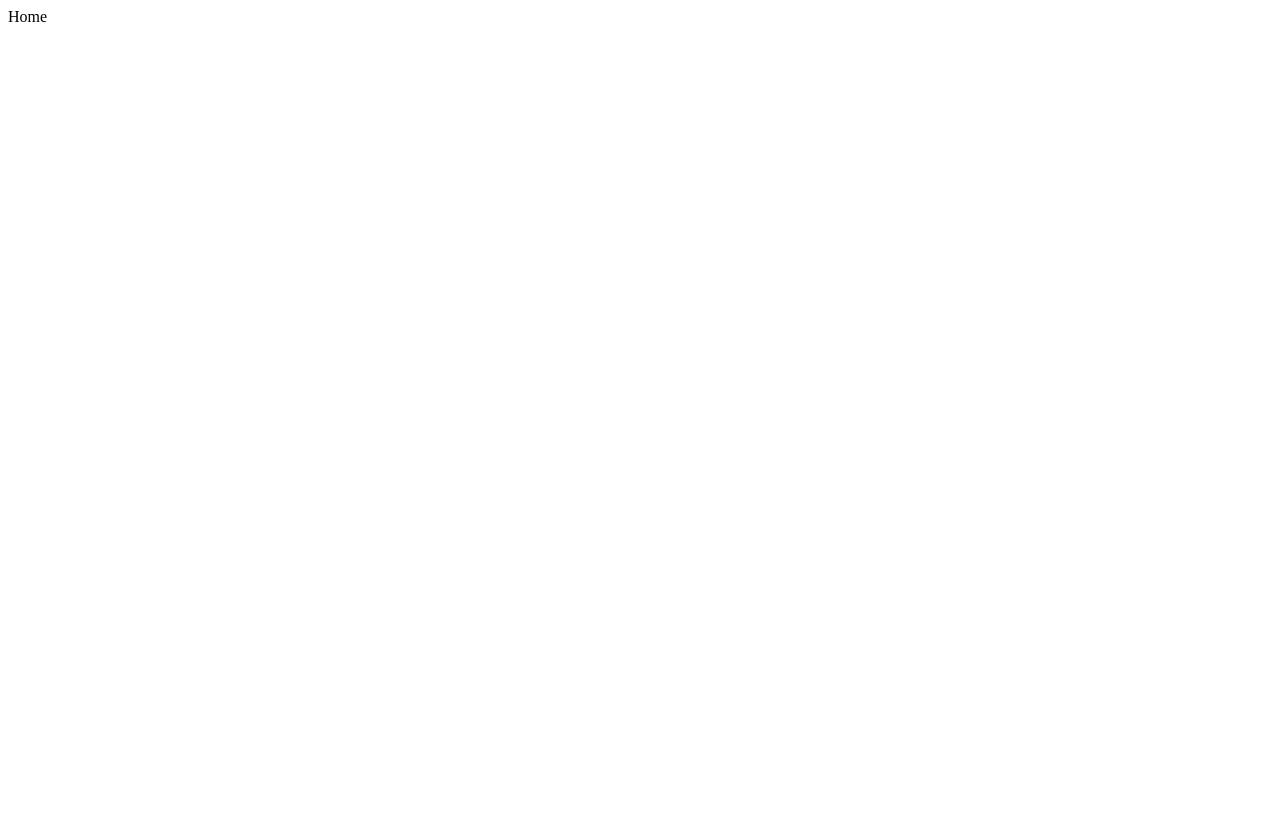
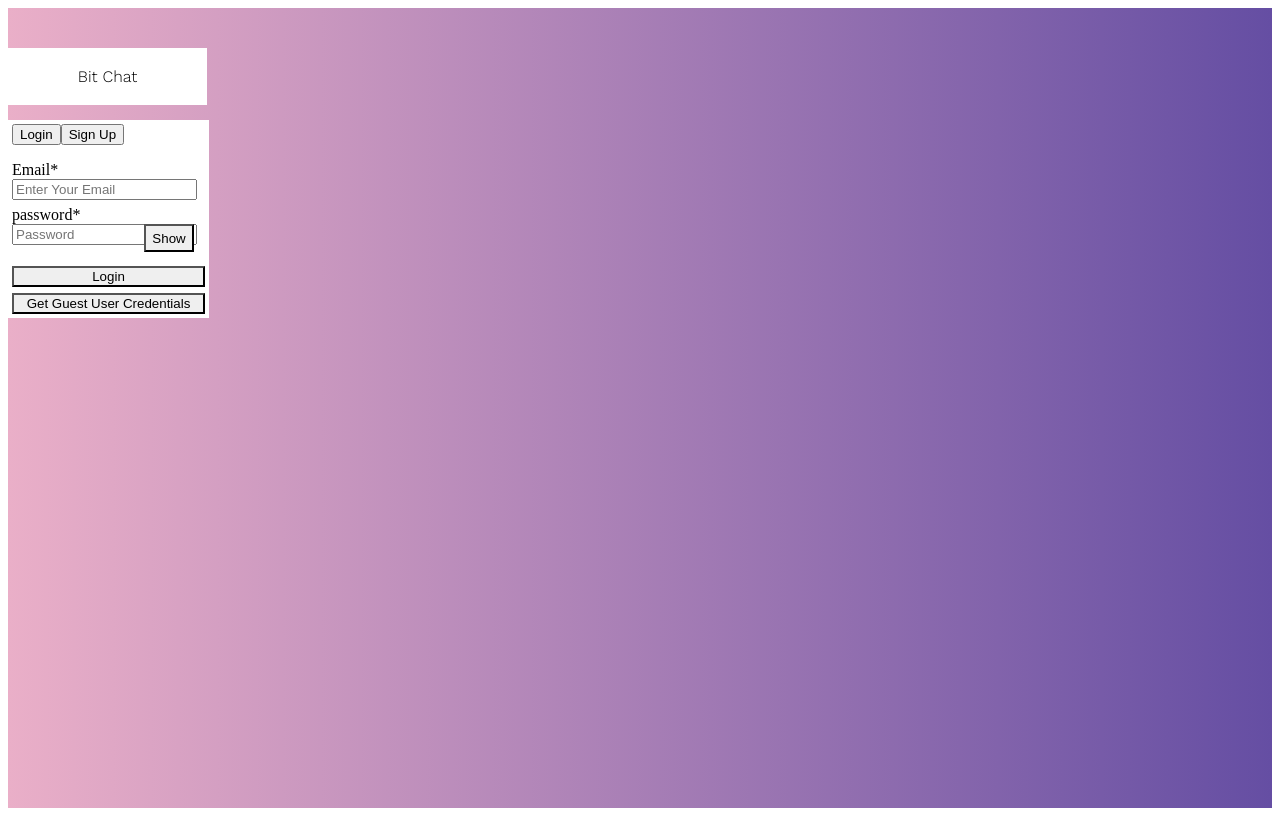
Before and after one commit to devlegend524/bitChat, a React (Create React App) app in the folder frontend/: page / in a window 1280 px wide. Built offline with nearby package versions, Linux system fonts and the light colour scheme; the HTML template or start-up script is replaced by a standard one.

Commit message:
Made Login and Signup Form UI

```diff
--- /dev/null
+++ b/frontend/src/App.css
@@ -0,0 +1,10 @@
+@import url('https://fonts.googleapis.com/css2?family=Work+Sans:wght@300&display=swap');
+
+.App {
+    min-height: 100vh;
+    display: flex;
+    background: #654ea3;  /* fallback for old browsers */
+    background: -webkit-linear-gradient(to right, #eaafc8, #654ea3);  /* Chrome 10-25, Safari 5.1-6 */
+    background: linear-gradient(to right, #eaafc8, #654ea3); /* W3C, IE 10+/ Edge, Firefox 16+, Chrome 26+, Opera 12+, Safari 7+ */
+
+}
--- a/frontend/src/App.js
+++ b/frontend/src/App.js
@@ -1,6 +1,8 @@
 import { Routes, Route } from "react-router-dom";
 import Chat from "./pages/Chat";
 import Home from "./pages/Home";
+
+import "./App.css";
 
 const App = () => {
   return (
--- /dev/null
+++ b/frontend/src/components/Authentication/Login.jsx
@@ -0,0 +1,82 @@
+import {
+  Button,
+  FormControl,
+  FormLabel,
+  Input,
+  InputGroup,
+  InputRightElement,
+  Stack,
+} from "@chakra-ui/react";
+import { useState } from "react";
+
+const Login = () => {
+  const [show, setShow] = useState(false);
+
+  const [credentials, setCredentials] = useState({
+    email: "",
+    password: "",
+  });
+
+  const handleCredentials = (e) => {
+    setCredentials({ ...credentials, [e.target.email]: e.target.value });
+  };
+
+  const submitHandler = (e) => {};
+
+  return (
+    <Stack spacing="6">
+      <Stack spacing="5">
+        <FormControl isRequired>
+          <FormLabel htmlFor="email">Email</FormLabel>
+          <Input
+            type="email"
+            value={credentials.email}
+            placeholder="Enter Your Email"
+            onChange={(e) => handleCredentials(e)}
+          />
+        </FormControl>
+      </Stack>
+
+      <Stack spacing="5">
+        <FormControl isRequired>
+          <FormLabel htmlFor="password">password</FormLabel>
+          <InputGroup>
+            <InputRightElement w="4.5rem">
+              <Button h="1.75rem" size="sm" onClick={() => setShow(!show)}>
+                {show ? "Hide" : "Show"}
+              </Button>
+            </InputRightElement>
+            <Input
+              type={show ? "text" : "password"}
+              value={credentials.password}
+              placeholder="Password"
+              onChange={(e) => handleCredentials(e)}
+            />
+          </InputGroup>
+        </FormControl>
+      </Stack>
+
+      <Button
+        colorScheme="blue"
+        width="100%"
+        style={{ marginTop: 15 }}
+        onClick={() => submitHandler}
+      >
+        Login
+      </Button>
+
+      <Button
+        variant="solid"
+        colorScheme="red"
+        width="100%"
+        onClick={() => {
+          setCredentials({ email: "guest@example.com", password: "123456" });
+        }}
+      >
+        Get Guest User Credentials
+      </Button>
+    </Stack>
+  );
+};
+
+export default Login;
--- /dev/null
+++ b/frontend/src/components/Authentication/Signup.jsx
@@ -0,0 +1,115 @@
+import {
+  Button,
+  FormControl,
+  FormLabel,
+  Input,
+  InputGroup,
+  InputRightElement,
+  Stack,
+} from "@chakra-ui/react";
+import { useState } from "react";
+
+const Signup = () => {
+  const [show, setShow] = useState(false);
+
+  const [credentials, setCredentials] = useState({
+    name: "",
+    email: "",
+    password: "",
+    confirmPassword: "",
+    pic: "",
+  });
+
+  const handleCredentials = (e) => {
+    setCredentials({ ...credentials, [e.target.name]: e.target.value });
+  };
+
+  const handleUploadPicture = (e) => {};
+
+  const submitHandler = (e) => {};
+
+  return (
+    <Stack spacing="6">
+      <Stack spacing="5">
+        <FormControl isRequired id="name">
+          <FormLabel htmlFor="name">Name</FormLabel>
+          <Input
+            type="name"
+            placeholder="Enter Your Name"
+            onChange={(e) => handleCredentials(e)}
+          />
+        </FormControl>
+      </Stack>
+
+      <Stack spacing="5">
+        <FormControl isRequired id="email">
+          <FormLabel htmlFor="email">Email</FormLabel>
+          <Input
+            type="email"
+            placeholder="Enter Your Email"
+            onChange={(e) => handleCredentials(e)}
+          />
+        </FormControl>
+      </Stack>
+
+      <Stack spacing="5">
+        <FormControl isRequired id="password">
+          <FormLabel htmlFor="password">password</FormLabel>
+          <InputGroup>
+            <InputRightElement w="4.5rem">
+              <Button h="1.75rem" size="sm" onClick={() => setShow(!show)}>
+                {show ? "Hide" : "Show"}
+              </Button>
+            </InputRightElement>
+            <Input
+              type={show ? "text" : "password"}
+              placeholder="Password"
+              onChange={(e) => handleCredentials(e)}
+            />
+          </InputGroup>
+        </FormControl>
+      </Stack>
+
+      <Stack spacing="5">
+        <FormControl isRequired id="confirmPassword">
+          <FormLabel htmlFor="password">Confirm Password</FormLabel>
+          <InputGroup>
+            <InputRightElement w="4.5rem">
+              <Button h="1.75rem" size="sm" onClick={() => setShow(!show)}>
+                {show ? "Hide" : "Show"}
+              </Button>
+            </InputRightElement>
+            <Input
+              type={show ? "text" : "password"}
+              placeholder="Confirm Password"
+              onChange={(e) => handleCredentials(e)}
+            />
+          </InputGroup>
+        </FormControl>
+      </Stack>
+
+      <Stack spacing="5">
+        <FormControl id="pic">
+          <FormLabel>Upload your Picture</FormLabel>
+          <Input
+            type="file"
+            p={1.5}
+            accept="image/*"
+            onChange={(e) => handleUploadPicture(e)}
+          />
+        </FormControl>
+      </Stack>
+
+      <Button
+        colorScheme="blue"
+        width="100%"
+        style={{ marginTop: 15 }}
+        onClick={() => submitHandler}
+      >
+        Sign Up
+      </Button>
+    </Stack>
+  );
+};
+
+export default Signup;
--- /dev/null
+++ b/frontend/src/components/index.js
@@ -0,0 +1,2 @@
+export { default as Login } from "./Authentication/Login";
+export { default as Signup } from "./Authentication/Signup";
--- a/frontend/src/pages/Home.jsx
+++ b/frontend/src/pages/Home.jsx
@@ -1,7 +1,51 @@
+import {
+  Container,
+  Box,
+  Text,
+  Tab,
+  TabList,
+  TabPanel,
+  TabPanels,
+  Tabs,
+} from "@chakra-ui/react";
+import { Login, Signup } from "../components";
+
 const Home = () => {
   return (
-    <div>Home</div>
-  )
-}
+    <Container maxWidth="xl">
+      <Box
+        d="flex"
+        justifyContent="center"
+        p={3}
+        bg="white"
+        w="100%"
+        m="40px 0 15px 0"
+        borderRadius="lg"
+        borderWidth="1px"
+      >
+        <Text fontSize="4xl" fontFamily="Work sans" textAlign="center">
+          Bit Chat
+        </Text>
+      </Box>
 
-export default Home
+      <Box bg="white" w="100%" p={4} borderRadius="lg" borderWidth="1px">
+        <Tabs isFitted variant="soft-rounded">
+          <TabList mb="1em">
+            <Tab>Login</Tab>
+            <Tab>Sign Up</Tab>
+          </TabList>
+          <TabPanels>
+            <TabPanel>
+              <Login />
+            </TabPanel>
+            <TabPanel>
+              <Signup />
+            </TabPanel>
+          </TabPanels>
+        </Tabs>
+      </Box>
+    </Container>
+  );
+};
+
+export default Home;
```
